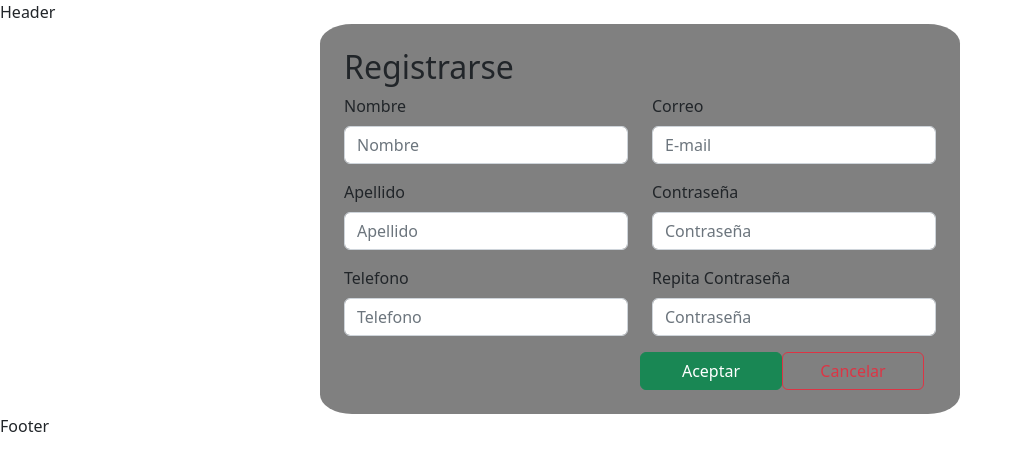
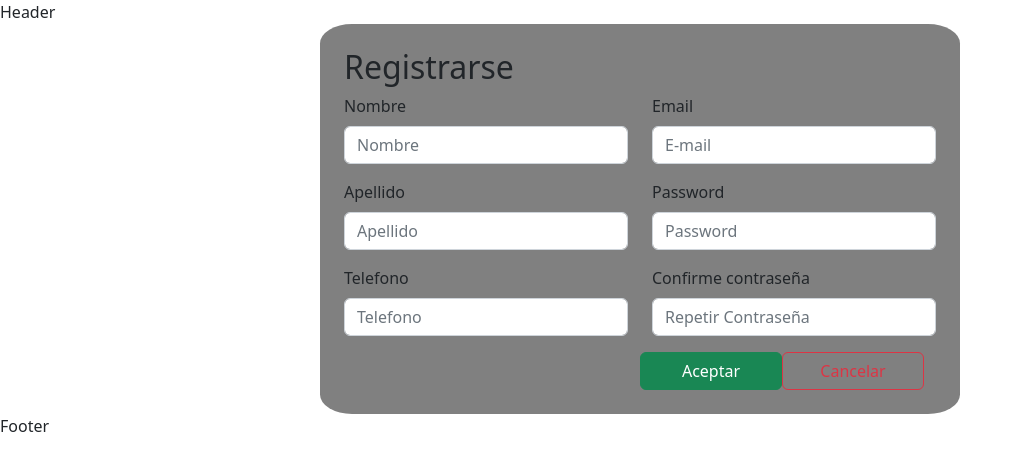
Before and after one commit to amassen/23303-grupo1-CodoFlix, a React (Vite) app: page /registrarse in a window 1280 px wide. Shown: the top 470 px of the page, without its empty margins (0-1022 px from the left). Built offline with nearby package versions, Linux system fonts and the light colour scheme.

Commit message:
modularizando form

```diff
--- a/src/components/template/BotonAceptar.jsx
+++ /dev/null
@@ -1,9 +0,0 @@
-import Button from 'react-bootstrap/Button';
-
-export default function BotonAceptar(tipo) {
-  return (
-    <>
-       <Button variant="success w-25" type={tipo}>Aceptar</Button>{' '}
-    </>
-  )
-}
--- a/src/components/template/BotonCancelar.jsx
+++ /dev/null
@@ -1,10 +0,0 @@
-import Button from 'react-bootstrap/Button';
-export default function BotonCancelar(tipo) {
-  return (
-    <>
-      <Button variant="outline-danger w-25" type={tipo}>Cancelar</Button>{' '}
-    </>
-  );
-
-
-}
--- /dev/null
+++ b/src/components/template/BotonOutlineDanger.jsx
@@ -0,0 +1,10 @@
+import { Button } from "react-bootstrap";
+export default function BotonOutlineDanger({tipo,texto}) {
+  return (
+    <>
+      <Button variant="outline-danger w-25" type={tipo}>{texto}</Button>{' '}
+    </>
+  );
+
+
+}
--- /dev/null
+++ b/src/components/template/BotonSuccess.jsx
@@ -0,0 +1,8 @@
+import { Button } from "react-bootstrap"
+export default function BotonSuccess({tipo,texto}) {
+  return (
+    <>
+       <Button variant="success w-25" type={tipo}>{texto}</Button>{' '}
+    </>
+  )
+}
--- /dev/null
+++ b/src/components/template/FormGroup.jsx
@@ -0,0 +1,12 @@
+
+import { Form} from 'react-bootstrap';
+
+export default function FormGroup({type,texto,placeholder,controlId}) {
+
+  return (
+        <Form.Group className="mb-3" controlId={controlId}>
+          <Form.Label>{texto}</Form.Label>
+          <Form.Control type={type} placeholder={placeholder} />
+        </Form.Group>
+  )
+}
--- a/src/pages/Registrarse.jsx
+++ b/src/pages/Registrarse.jsx
@@ -1,13 +1,14 @@
 import { Form, Row, Col, Container } from 'react-bootstrap';
-import BotonAceptar from './../components/template/BotonAceptar';
-import BotonCancelar from './../components/template/BotonCancelar';
+import FormGroup from '../components/template/FormGroup';
+import BotonSuccess from '../components/template/BotonSuccess';
+import BotonOutlineDanger from '../components/template/BotonOutlineDanger';
 import { useState } from 'react';
 
 export const Registrarse = () => {
 
   const [validate, setValidate]=useState(false);
   const tipo="submit"
-  const bg=`bg`
+  const bg="bg"
 
   const validacion=()=>{
     if(!validate){
@@ -22,47 +23,47 @@ export const Registrarse = () => {
       <Form>
         <Row>
           <Col>
-          <Form.Group className="mb-3" controlId="formBasicName">
-          <Form.Label>Nombre</Form.Label>
-          <Form.Control type="text" placeholder="Nombre" />
-        </Form.Group>
+            <FormGroup type="text"
+                      texto="Nombre"
+                      controlId="formBasicName"
+                      placeholder="Nombre"/>
 
-        <Form.Group className="mb-3" controlId="formBasicLastName">
-          <Form.Label>Apellido</Form.Label>
-          <Form.Control type="text" placeholder="Apellido" />
-        </Form.Group>
+            <FormGroup type="text"
+                       texto="Apellido"
+                       controlId="formBasicLastName"
+                       placeholder="Apellido"/>
 
-        <Form.Group className="mb-3" controlId="formBasicPhone">
-          <Form.Label>Telefono</Form.Label>
-          <Form.Control type="number" placeholder="Telefono" />
-        </Form.Group>
-      </Col>
-      <Col>
-      <Form.Group className="mb-3" controlId="formBasicEmail">
-          <Form.Label>Correo</Form.Label>
-          <Form.Control type="email" placeholder="E-mail" />
-          {/* <Form.Text className="text-muted">
-            Tus correo está protegido.
-          </Form.Text> */}
-        </Form.Group>
+            <FormGroup type="number"
+                       texto="Telefono"
+                       controlId="formBasicPhone"
+                       placeholder="Telefono"/>
 
-        <Form.Group className="mb-3" controlId="formBasicPassword">
-          <Form.Label>Contraseña</Form.Label>
-          <Form.Control type="password" placeholder="Contraseña" />
-        </Form.Group>
+          </Col>
+          <Col>
+            <FormGroup type="email"
+                      texto="Email"
+                      controlId="formBasicEmail"
+                      placeholder="E-mail"/>
 
-        <Form.Group className="mb-3" controlId="formBasicPasswordConfirmation">
-          <Form.Label>Repita Contraseña</Form.Label>
-          <Form.Control type="password" placeholder="Contraseña" />
-        </Form.Group>
-      </Col>
+            <FormGroup type="password"
+                      texto="Password"
+                      controlId="formBasicPassword"
+                      placeholder="Password"/>
 
+            <FormGroup type="password"
+                      texto="Confirme contraseña"
+                      controlId="formBasicPasswordConfirmation"
+                      placeholder="Repetir Contraseña"/>
+
+          </Col>
         </Row>
         <Container className="d-flex justify-content-lg-end">
-        <BotonAceptar type={tipo}>
-        </BotonAceptar>
-        <BotonCancelar type={tipo}>
-        </BotonCancelar>
+          <BotonSuccess type={tipo}
+                        texto="Aceptar"
+                        onSubmit={validacion} />
+          <BotonOutlineDanger
+                        type={tipo}
+                        texto="Cancelar" />
         </Container>
       </Form>
 
```
